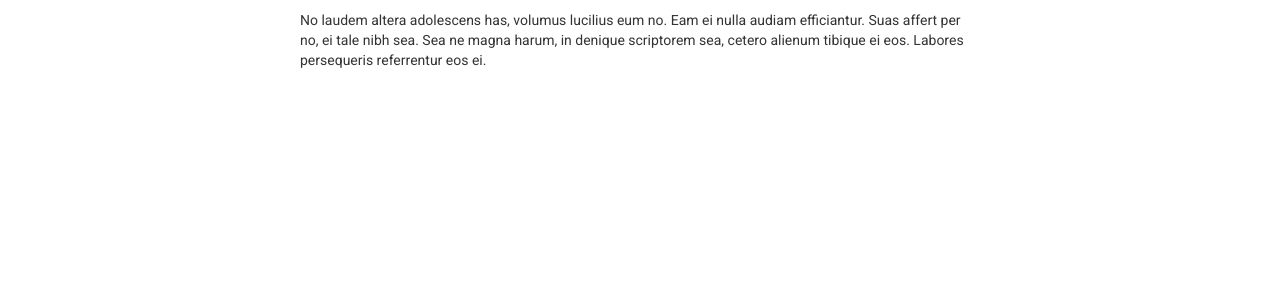
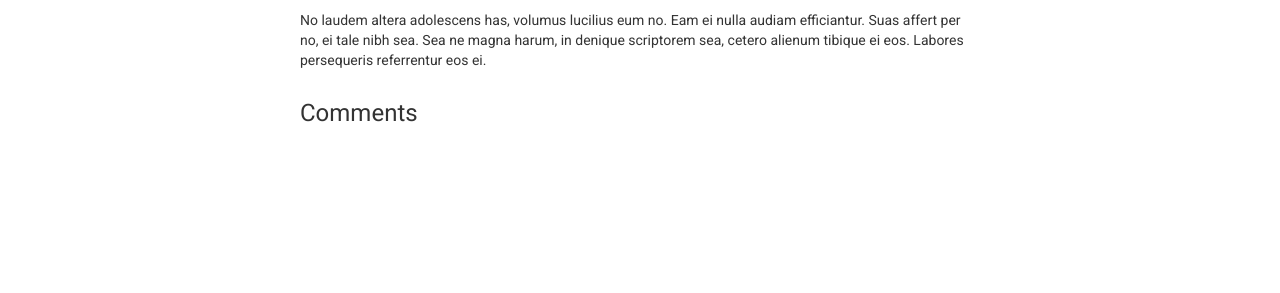
Before and after one commit to ederchristian/ederchristian, a Jekyll site: the page built from _posts/2016-05-20-my-example-post.md, in a window 1280 px wide. Shown: the part 288-581 px from the top of the page. Built offline with Jekyll 4.4.1, drawn with Linux system fonts in a browser that asks for light colours; nearby versions of some CDN libraries; comment, search, counter and statistics services are not loaded.

Commit message:
Include Disqus to the posts page

```diff
--- a/_includes/disqus_comments.html
+++ b/_includes/disqus_comments.html
@@ -1,5 +1,3 @@
-{% if page.comments != false and jekyll.environment == "production" %}
-
 <section class="comments">
   <h3>Comments</h3>
     <div id="disqus_thread"></div>
@@ -10,9 +8,8 @@
   /**
   *  RECOMMENDED CONFIGURATION VARIABLES: EDIT AND UNCOMMENT THE SECTION BELOW TO INSERT DYNAMIC VALUES FROM YOUR PLATFORM OR CMS.
   *  LEARN WHY DEFINING THESE VARIABLES IS IMPORTANT: https://disqus.com/admin/universalcode/#configuration-variables*/
-
   var disqus_config = function () {
-      this.page.url = '{{ site.url }}{{ page.url }}';  // Replace PAGE_URL with your page's canonical URL variable
+    this.page.url = '{{ site.url }}{{ site.baseurl }}{{ page.url }}';  // Replace PAGE_URL with your page's canonical URL variable
     this.page.identifier = '{{ page.url }}'; // Replace PAGE_IDENTIFIER with your page's unique identifier variable
   };
   (function() { // DON'T EDIT BELOW THIS LINE
@@ -24,4 +21,3 @@
     disqus_loaded = true;
   })();
 </script>
-{% endif %}
--- a/_layouts/post.html
+++ b/_layouts/post.html
@@ -2,24 +2,20 @@
 layout: default
 ---
 <article class="post" itemscope itemtype="http://schema.org/BlogPosting">
-
   <header class="post-header">
-    <h1 class="post-title" itemprop="name headline">{{ page.title | escape }}</h1>
+    <h1 class="post-title" itemprop="name headline">{{ page.title }}</h1>
     <p class="post-meta">
       <time datetime="{{ page.date | date_to_xmlschema }}" itemprop="datePublished">
         {% assign date_format = site.minima.date_format | default: "%b %-d, %Y" %}
         {{ page.date | date: date_format }}
       </time>
+      <!-- <span class="reading-time"> - 2 minutes to read</span> -->
       {% if page.author %}
         • <span itemprop="author" itemscope itemtype="http://schema.org/Person"><span itemprop="name">{{ page.author }}</span></span>
       {% endif %}</p>
   </header>
-
   <div class="post-content" itemprop="articleBody">
     {{ content }}
   </div>
-
-  {% if site.disqus.shortname %}
-    {% include disqus_comments.html %}
-  {% endif %}
+  {% include disqus_comments.html %}
 </article>
```
Lines whose indentation alone changed are shown as unchanged.
